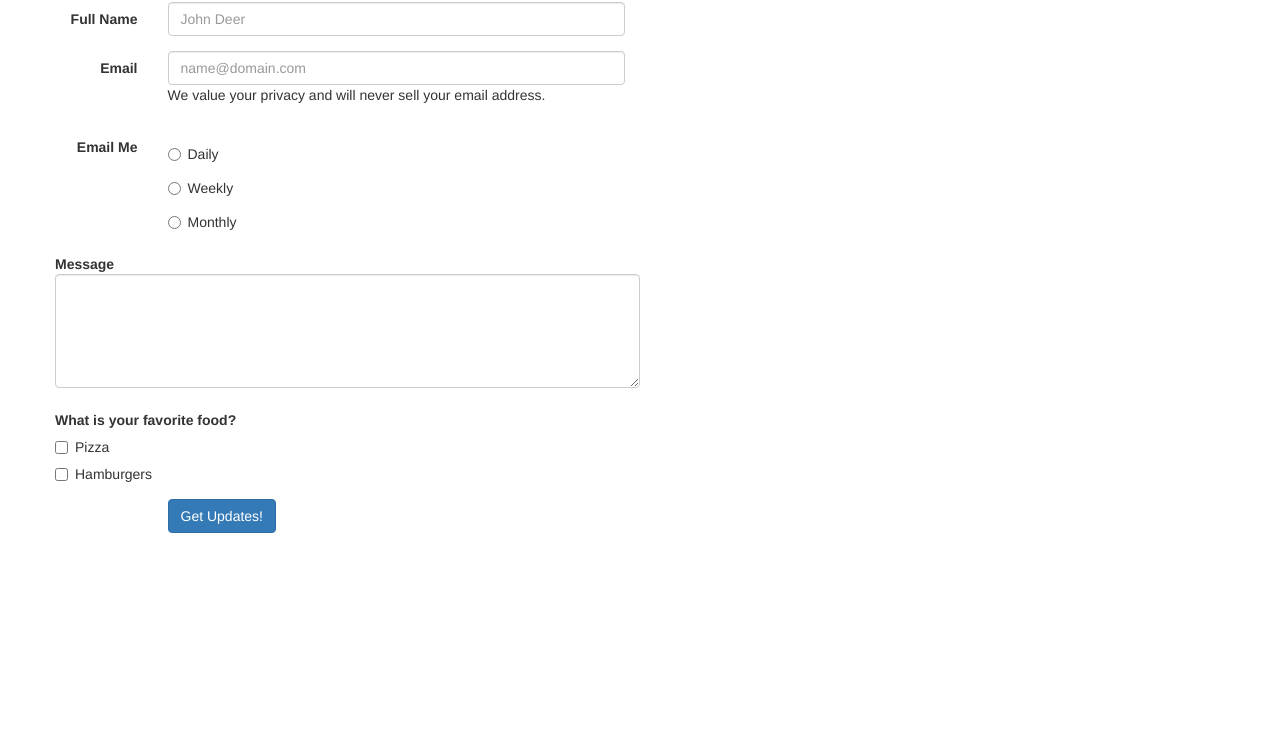
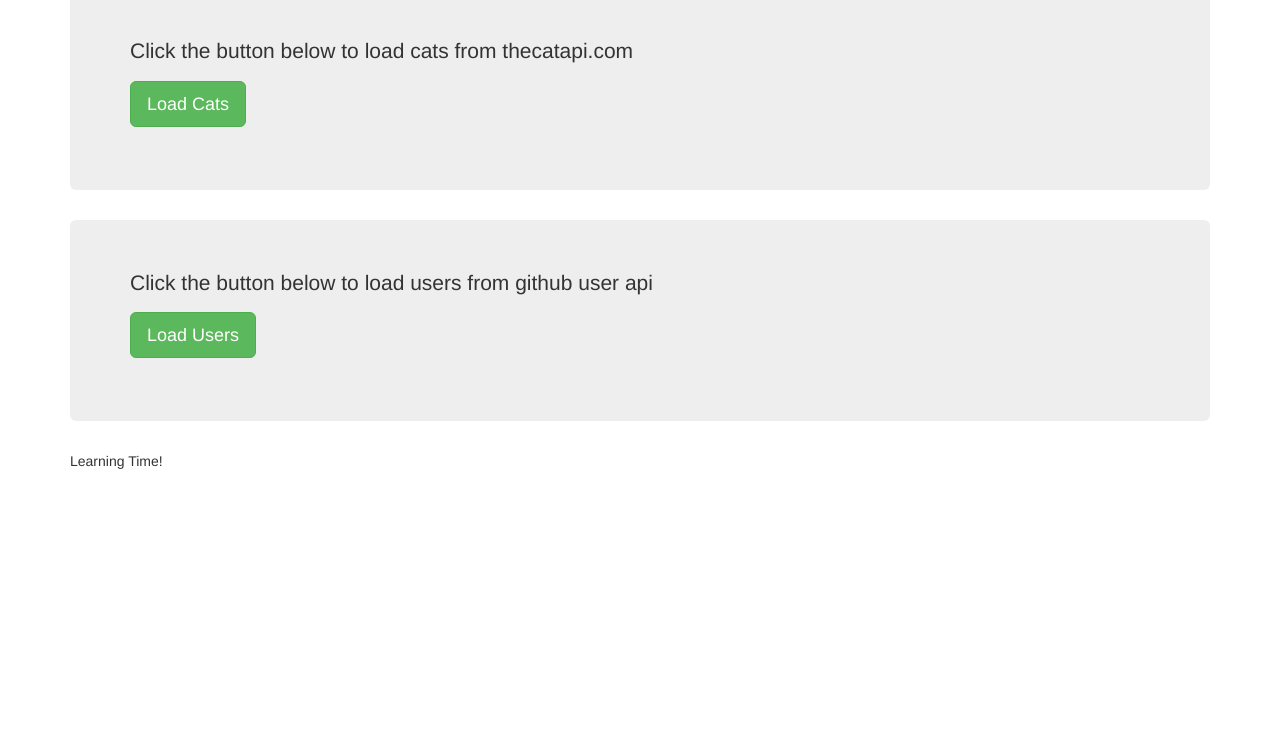
Before and after one commit to seangwright/tutorial-jquery, a website: page src/index.html in a window 1280 px wide. Shown: the part 68-800 px from the top of the page. Drawn offline with nearby package versions, Linux system fonts and the light colour scheme.

Commit message:
refactor(index): replace form template with bootstrap jumbotron and buttons

```diff
--- a/src/index.html
+++ b/src/index.html
@@ -9,107 +9,66 @@
 </head>
 
 <body>
-    <div id="main-container" class="container">
-        <h1>Submit your form</h1>
-        <form class="form-horizontal">
-            <div class="row">
-                <div class="col-md-6">
-                    <div class="form-group">
-                        <!-- Full Name -->
-                        <label for="full_name_id" class="control-label col-sm-2">Full Name</label>
-                        <div class="col-sm-10">
-                            <input type="text" class="form-control" id="full_name_id" name="full_name" placeholder="John Deer">
-                        </div>
-                    </div>
+    <div class="container">
+        <div class="header clearfix">
+            <nav>
+                <ul class="nav nav-pills pull-right">
+                    <li id="show-users" role="presentation" class="active"><a href="#">Load Github Users</a></li>
+                    <li id="show-cats" role="presentation"><a href="#">Load Cats</a></li>
+                </ul>
+            </nav>
+            <h3 class="text-muted">Load Things!</h3>
+        </div>
 
-                    <div class="form-group">
-                        <!-- Email -->
-                        <label for="email_id" class="control-label col-sm-2">Email</label>
-                        <div class="col-sm-10">
-                            <input type="email" class="form-control" id="email_id" name="email_name" placeholder="name@domain.com">
-                            <p class="help-text">We value your privacy and will never sell your email address.</p>
-                        </div>
-                    </div>
-                </div>
-            </div>
+        <div id="cat-header" class="jumbotron">
+            <p class="lead">Click the button below to load cats from thecatapi.com</p>
+            <p><a class="btn btn-lg btn-success" id="load-cats" href="#" role="button">Load Cats</a></p>
+        </div>
 
-            <div class="row">
-                <div class="col-md-6">
-                    <div class="form-group">
-                        <!-- Frequency Field -->
-                        <label class="control-label col-sm-2">Email Me</label>
-                        <div class="col-sm-10">
-                            <div class="radio">
-                                <label class="radio">
-                                    <input name="email_frequency" type="radio" value="day"/>
-                                    Daily
-                                </label>
-                            </div>
-                            <div class="radio">
-                                <label class="radio">
-                                    <input name="email_frequency" type="radio" value="week"/>
-                                    Weekly
-                                </label>
-                            </div>
-                            <div class="radio">
-                                <label class="radio">
-                                    <input name="email_frequency" type="radio" value="month"/>
-                                    Monthly
-                                </label>
-                            </div>
-                        </div>
-                    </div>
-                </div>
-            </div>
+        <div id="user-header" class="jumbotron">
+            <p class="lead">Click the button below to load users from github user api</p>
+            <p><a class="btn btn-lg btn-success" id="load-users" href="#" role="button">Load Users</a></p>
+        </div>
 
-            <div class="row">
-                <div class="col-md-6">
-                    <div class="form-group">
-                        <!-- Message input !-->
-                        <label class="control-label " for="message_id">Message</label>
-                        <textarea class="form-control" id="message_id" name="message" rows="5"></textarea>
-                    </div>
-                </div>
-            </div>
+        <div class="row marketing">
 
-            <div class="row">
-                <div class="col-md-6">
-                    <div class="form-group">
-                        <!-- Checkbox Group !-->
-                        <label class="control-label">What is your favorite food?</label>
-                        <div class="checkbox">
-                            <label>
-                                <input type="checkbox" name="fav_foods" value="pizza">Pizza
-                            </label>
-                        </div>
-                        <div class="checkbox">
-                            <label>
-                                <input type="checkbox"  name="fav_foods" value="hamburger">Hamburgers
-                            </label>
-                        </div>
-                    </div>
-                </div>
-            </div>
+        </div>
 
-            <div class="row">
-                <div class="col-md-6">
-                    <div class="form-group">
-                        <!-- Submit Button -->
-                        <div class="col-sm-10 col-sm-offset-2">
-                            <input type="button" class="btn btn-primary" value="Get Updates!" />
-                        </div>
-                    </div>
-                </div>
-            </div>
+        <footer class="footer">
+            <p>Learning Time!</p>
+        </footer>
 
-        </form>
     </div>
     <script src="https://cdnjs.cloudflare.com/ajax/libs/jquery/3.2.1/jquery.js"></script>
+    <script src="https://cdnjs.cloudflare.com/ajax/libs/handlebars.js/4.0.8/handlebars.js"></script>
+    <script src="https://cdnjs.cloudflare.com/ajax/libs/x2js/1.2.0/xml2json.js"></script>
     <script src="/00-app.js"></script>
 
     <!--<script src="/01-loading-jQuery.js"></script>-->
     <!--<script src="/02-callbacks-and-bind.js"></script>-->
     <!--<script src="/03-basic-selectors.js"></script>-->
+    <script src="/05-ajax-requests.js"></script>
+
+    <script id="user-block-template" type="text/x-handlebars-template">
+        <div class="col-lg-6">
+            <h4>{{login}}</h4>
+            <p><img src="{{avatar_url}}" width="200px" /></p>
+
+            <h4>Links</h4>
+            <p><a href="{{url}}">Account</a></p>
+            <p><a href="{{repos_url}}">Repositories</a></p>
+        </div>
+    </script>
+
+    <script id="cat-block-template" type="text/x-handlebars-template">
+        <div class="col-lg-6">
+            <h4>Cat {{id}}</h4>
+            <p><img src="{{url}}" width="200px" /></p>
+
+            <h4>Links</h4>
+            <p><a href="{{source_url}}">Source</a></p>
+        </div>
+    </script>
 
 </body>
 
```
